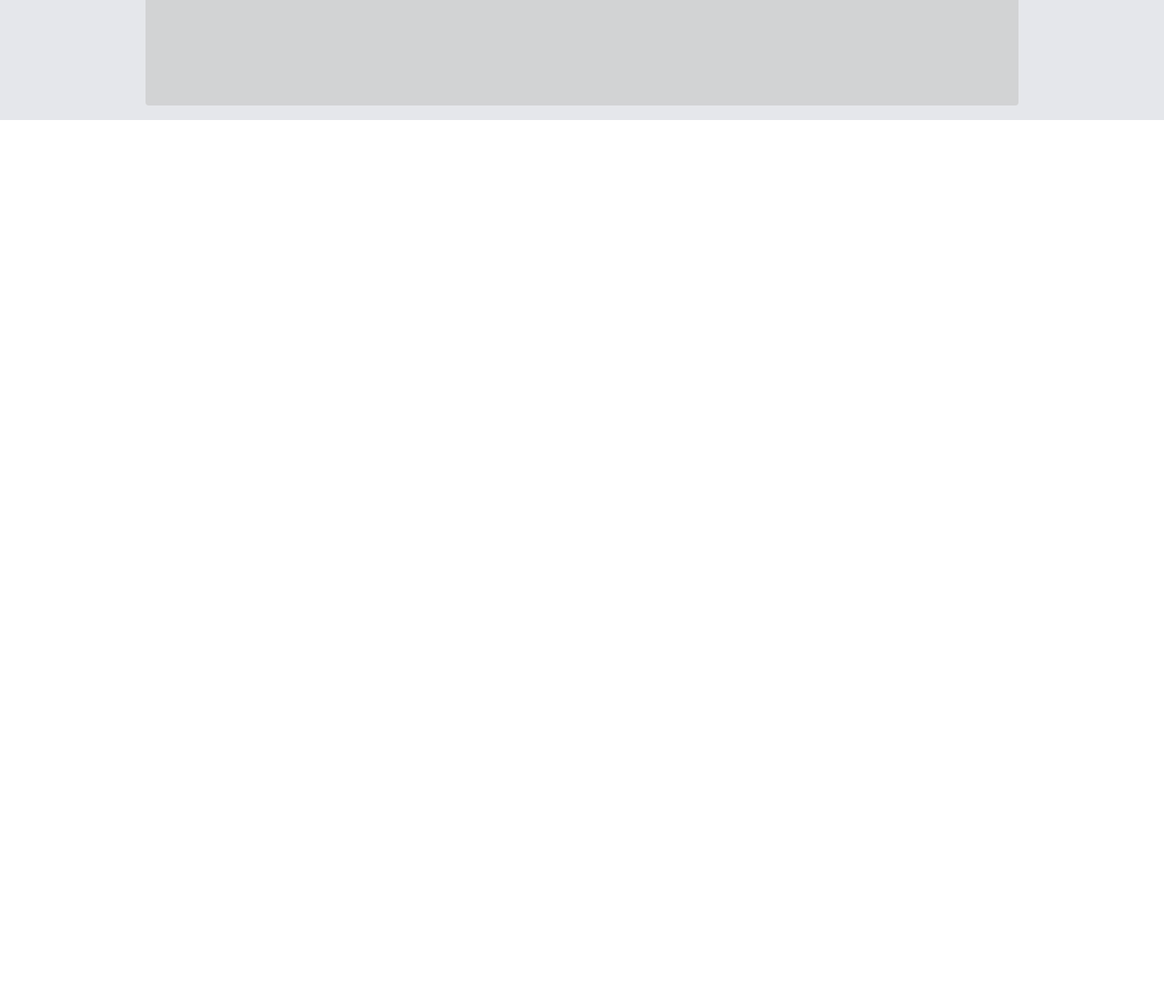
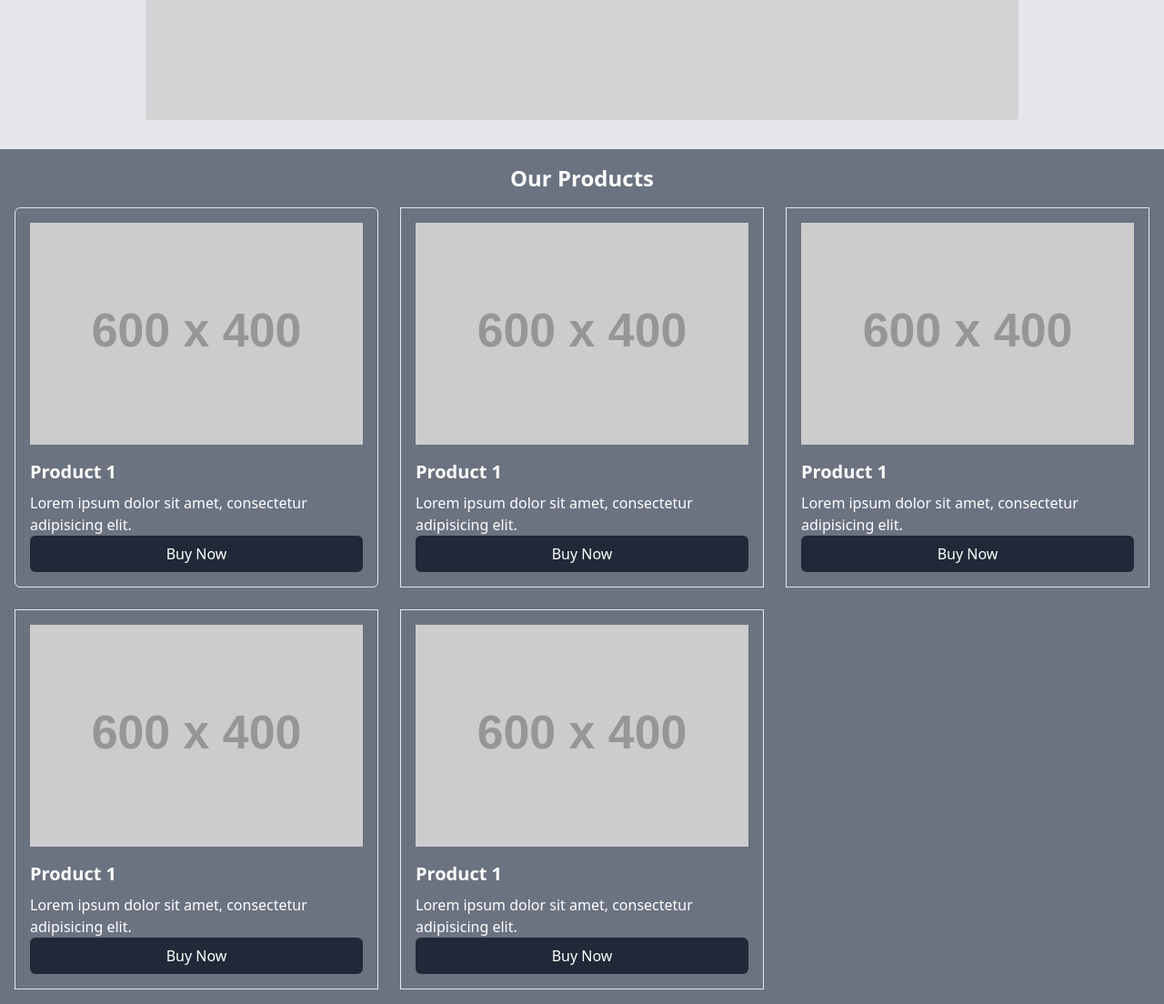
Before and after one commit to Hallotre/tailwind-responsive-241031, a website built with Vite: page index.html in a window 1280 px wide. Shown: the part 500-1604 px from the top of the page at 91% size. Before the commit the page ends 800 px from the top, so only its background shows below. Built offline with nearby package versions, Linux system fonts and the light colour scheme; placeholder pictures from the web are drawn by us.

Commit message:
Add Tailwind CSS dependencies and enhance styling for product cards and layout

```diff
--- a/index.html
+++ b/index.html
@@ -7,7 +7,7 @@
   <link rel="stylesheet" href="output.css">
   <script src="main.js" defer></script>
 </head>
-<body>
+<body class="bg-gray-950">
   <header class="bg-gray-800 text-white">
     <div class="container mx-auto flex justify-between items-center p-4">
       <h1 class="text-xl font-bold">Tailwind Responsive Demo</h1>
@@ -43,8 +43,8 @@
   </header>
 
   <!-- SLIDESHOW  -->
-  <section class="bg-gray-200">
-    <div class="container mx-auto max-w-max p-4">
+  <section class="bg-gray-200 dark:bg-slate-700">
+    <div class="container mx-auto max-w-max p-8">
      <div class="relative overflow-hidden rounded">
       <!-- SLIDES -->
        <div class="slides">
@@ -70,8 +70,47 @@
   </section>
 
   <!-- PRODUCT CARDS -->
-  <section>
-    <!-- PRODUCT CARDS CONTENT -->
+  <section class="bg-gray-500 text-white">
+    <div class="container mx-auto p-4">
+      <h2 class="text-2xl font-bold text-center pb-4">Our Products</h2>
+      <div class="grid grid-cols-1 sm:grid-cols-2 lg:grid-cols-3 gap-6">
+        <!-- CARD 1 -->
+         <div class="border rounded-md p-4 flex flex-col">
+          <img src="https://dummyimage.com/600x400/ff0000/fff" alt="Product 1" class="mb-4">
+          <h3 class="text-xl font-semibold mb-2">Product 1</h3>
+          <p class="flex-grow">Lorem ipsum dolor sit amet, consectetur adipisicing elit.</p>
+          <button class="mt-auto bg-gray-800  px-4 py-2 rounded-md hover:bg-gray-700">Buy Now</button>
+         </div>
+        <!-- CARD 2 -->
+        <div class="border p-4 flex flex-col">
+          <img src="https://dummyimage.com/600x400/ff0000/fff" alt="Product 1" class="mb-4">
+          <h3 class="text-xl font-semibold mb-2">Product 1</h3>
+          <p class="flex-grow">Lorem ipsum dolor sit amet, consectetur adipisicing elit.</p>
+          <button class="mt-auto bg-gray-800 px-4 py-2 rounded-md hover:bg-gray-700">Buy Now</button>
+         </div>
+        <!-- CARD 3 -->
+          <div class="border p-4 flex flex-col">
+          <img src="https://dummyimage.com/600x400/ff0000/fff" alt="Product 1" class="mb-4">
+          <h3 class="text-xl font-semibold mb-2">Product 1</h3>
+          <p class="flex-grow">Lorem ipsum dolor sit amet, consectetur adipisicing elit.</p>
+          <button class="mt-auto bg-gray-800 px-4 py-2 rounded-md hover:bg-gray-700">Buy Now</button>
+         </div>
+         <!-- CARD 4 -->
+         <div class="border p-4 flex flex-col">
+          <img src="https://dummyimage.com/600x400/ff0000/fff" alt="Product 1" class="mb-4">
+          <h3 class="text-xl font-semibold mb-2">Product 1</h3>
+          <p class="flex-grow">Lorem ipsum dolor sit amet, consectetur adipisicing elit.</p>
+          <button class="mt-auto bg-gray-800 text-white px-4 py-2 rounded-md hover:bg-gray-700">Buy Now</button>
+         </div>
+          <!-- CARD 5 -->
+          <div class="border p-4 flex flex-col">
+            <img src="https://dummyimage.com/600x400/ff0000/fff" alt="Product 1" class="mb-4">
+            <h3 class="text-xl font-semibold mb-2">Product 1</h3>
+            <p class="flex-grow">Lorem ipsum dolor sit amet, consectetur adipisicing elit.</p>
+            <button class="mt-auto bg-gray-800 text-white px-4 py-2 rounded-md hover:bg-gray-700">Buy Now</button>
+           </div>
+      </div>
+    </div>
   </section>
 
   <!-- FOOTER -->
--- a/package.json
+++ b/package.json
@@ -11,6 +11,11 @@
     "watch:css": "npx tailwindcss -i ./style.css -o ./output.css --watch"
   },
   "devDependencies": {
+    "autoprefixer": "^10.4.20",
+    "postcss": "^8.4.47",
     "vite": "^5.4.10"
+  },
+  "dependencies": {
+    "tailwindcss": "^3.4.14"
   }
 }
```
Also changed, not shown: output.css, 1 other file.
